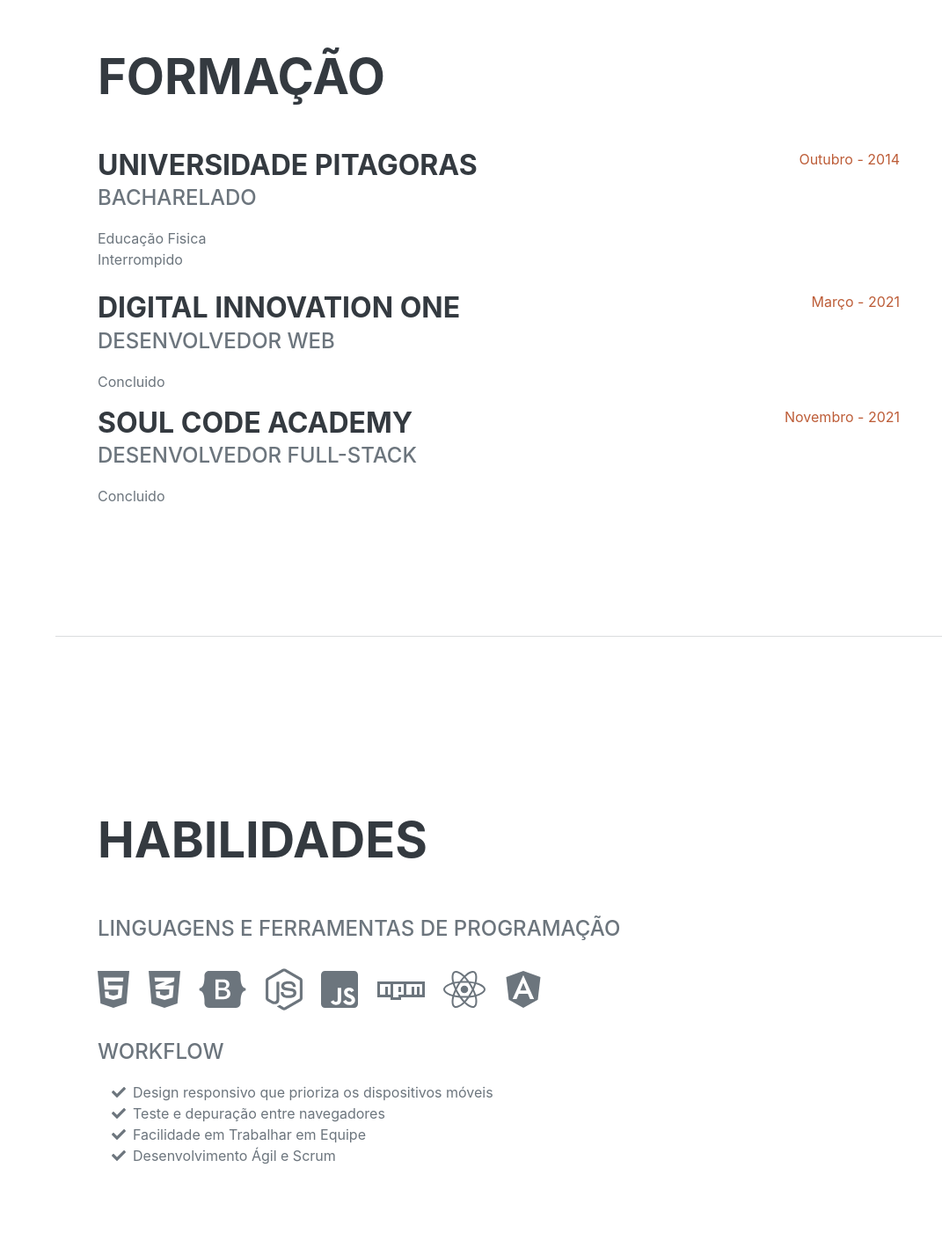
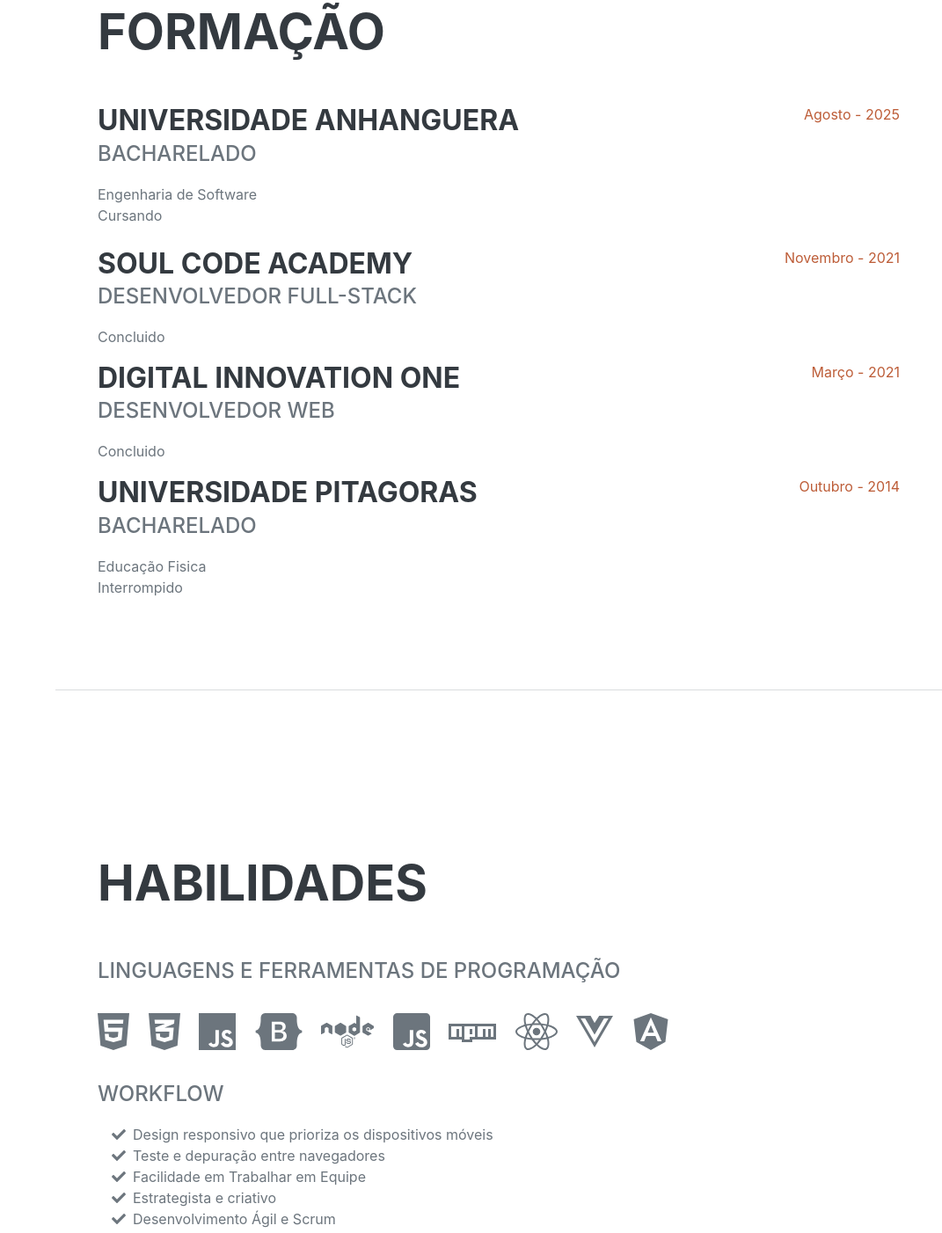
Before and after one commit to PauloHenriqueJr/PauloHenriqueJr.github.io, a plain HTML site: page my_potfolio/index.html in a window 1280 px wide. Shown: the part 878-2280 px from the top of the page at 88% size, without its empty margins (209-1280 px from the left). Drawn offline with nearby package versions, Linux system fonts and the light colour scheme; a web font is replaced by a local one.

Commit message:
update portfolio 18/05/22

```diff
--- a/my_potfolio/index.html
+++ b/my_potfolio/index.html
@@ -1,3 +1,4 @@
+
 <!DOCTYPE html>
 <html lang="en">
     <head>
@@ -47,10 +48,10 @@
                         <span class="text-primary">Henrique</span>
                     </h1>
                     <div class="subheading mb-5">
-                        Rua Senador Nereu Ramos · Curitiba, Paraná · (41) 98776-6419 ·
+                        Curitiba, Paraná · (41) 98776-6419 ·
                         <a href="mailto:name@email.com">elmineirodev@gmail.com</a>
                     </div>
-                    <p class="lead mb-5">Desenvolvedor full-stack front-end e back-end.</p>
+                    <p class="lead mb-5">Desenvolvedor full-stack com foco em front-end.</p>
                     <div class="social-icons">
                         <a class="social-icon" href="https://www.linkedin.com/in/paulohenrique-jr/"><i class="fab fa-linkedin-in"></i></a>
                         <a class="social-icon" href="https://github.com/PauloHenriqueJr"><i class="fab fa-github"></i></a>
@@ -62,15 +63,26 @@
             <section class="resume-section" id="education">
                 <div class="resume-section-content">
                     <h2 class="mb-5">Formação</h2>
+
                     <div class="d-flex flex-column flex-md-row justify-content-between mb-2">
+                    <div class="flex-grow-1">
+                        <h3 class="mb-0">Universidade Anhanguera</h3>
+                        <div class="subheading mb-3">Bacharelado</div>
+                        <div>Engenharia de Software</div>
+                        <p>Cursando</p>
+                    </div>
+                    <div class="flex-shrink-0"><span class="text-primary">Agosto - 2025</span></div>
+                </div>
+
+                    <div class="d-flex flex-column flex-md-row justify-content-between">
                         <div class="flex-grow-1">
-                            <h3 class="mb-0">Universidade Pitagoras</h3>
-                            <div class="subheading mb-3">Bacharelado</div>
-                            <div>Educação Fisica</div>
-                            <p>Interrompido</p>
+                            <h3 class="mb-0">Soul Code Academy</h3>
+                            <div class="subheading mb-3">Desenvolvedor Full-Stack</div>
+                            <p>Concluido</p>
                         </div>
-                        <div class="flex-shrink-0"><span class="text-primary">Outubro - 2014</span></div>
+                        <div class="flex-shrink-0"><span class="text-primary">Novembro - 2021</span></div>
                     </div>
+
                     <div class="d-flex flex-column flex-md-row justify-content-between">
                         <div class="flex-grow-1">
                             <h3 class="mb-0">Digital Innovation One</h3>
@@ -79,14 +91,16 @@
                         </div>
                         <div class="flex-shrink-0"><span class="text-primary">Março - 2021</span></div>
                     </div>
-                    <div class="d-flex flex-column flex-md-row justify-content-between">
-                        <div class="flex-grow-1">
-                            <h3 class="mb-0">Soul Code Academy</h3>
-                            <div class="subheading mb-3">Desenvolvedor Full-Stack</div>
-                            <p>Concluido</p>
-                        </div>
-                        <div class="flex-shrink-0"><span class="text-primary">Novembro - 2021</span></div>
+
+                    <div class="d-flex flex-column flex-md-row justify-content-between mb-2">
+                    <div class="flex-grow-1">
+                        <h3 class="mb-0">Universidade Pitagoras</h3>
+                        <div class="subheading mb-3">Bacharelado</div>
+                        <div>Educação Fisica</div>
+                        <p>Interrompido</p>
                     </div>
+                    <div class="flex-shrink-0"><span class="text-primary">Outubro - 2014</span></div>
+                </div>
                 </div>
             </section>
             <hr class="m-0" />
@@ -98,11 +112,13 @@
                     <ul class="list-inline dev-icons">
                         <li class="list-inline-item"><i class="fab fa-html5"></i></li>
                         <li class="list-inline-item"><i class="fab fa-css3-alt"></i></li>
+                        <li class="list-inline-item"><i class="fab fa-js"></i></li>
                         <li class="list-inline-item"><i class="fab fa-bootstrap"></i></li>
-                        <li class="list-inline-item"><i class="fab fa-node-js"></i></li>
+                        <li class="list-inline-item"><i class="fab fa-node"></i></li>
                         <li class="list-inline-item"><i class="fab fa-js-square"></i></li>
                         <li class="list-inline-item"><i class="fab fa-npm"></i></li>
                         <li class="list-inline-item"><i class="fab fa-react"></i></li>
+                        <li class="list-inline-item"><i class="fab fa-vuejs"></i></li>
                         <li class="list-inline-item"><i class="fab fa-angular"></i></li>
                     </ul>
                     <div class="subheading mb-3">Workflow</div>
@@ -121,6 +137,10 @@
                         </li>
                         <li>
                             <span class="fa-li"><i class="fas fa-check"></i></span>
+                            Estrategista e criativo
+                        </li>
+                        <li>
+                            <span class="fa-li"><i class="fas fa-check"></i></span>
                             Desenvolvimento Ágil e Scrum
                         </li>
                     </ul>
@@ -132,7 +152,7 @@
                 <div class="resume-section-content">
                     <h2 class="mb-5">Interesses</h2>
                     <p>Além de ser um desenvolvedor web, eu aproveito a maior parte do tempo ao ar livre. No inverno, gosto de ficar em casa estudando e lendo algo. Durante os meses mais quentes aqui em Curitiba, gosto de parques, escalada livre, trilhas e viajar.</p>
-                    <p class="mb-0">Quando forçado a ficar em casa, sigo uma série de filmes e programas de televisão de ficção científica e aventura, sou avido em ler noticias e passo grande parte do meu tempo livre explorando os mais recentes avanços tecnológicos no mundo do desenvolvimento front-end da web.</p>
+                    <p class="mb-0">Quando forçado a ficar em casa, sigo uma série de filmes e programas de televisão de ficção científica e aventura, sou avido em ler noticias e passo grande parte do meu tempo livre explorando os mais recentes avanços tecnológicos no mundo tech</p>
                 </div>
             </section>
             <hr class="m-0" />
```
